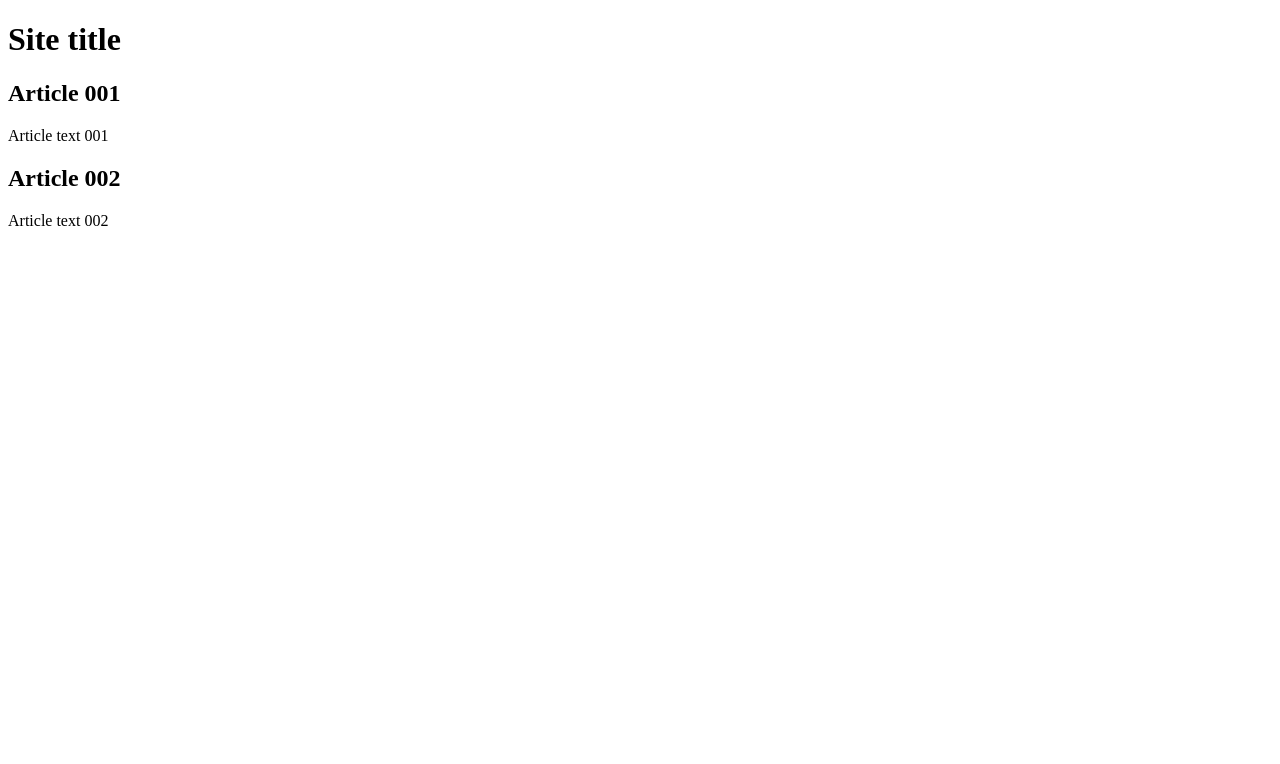
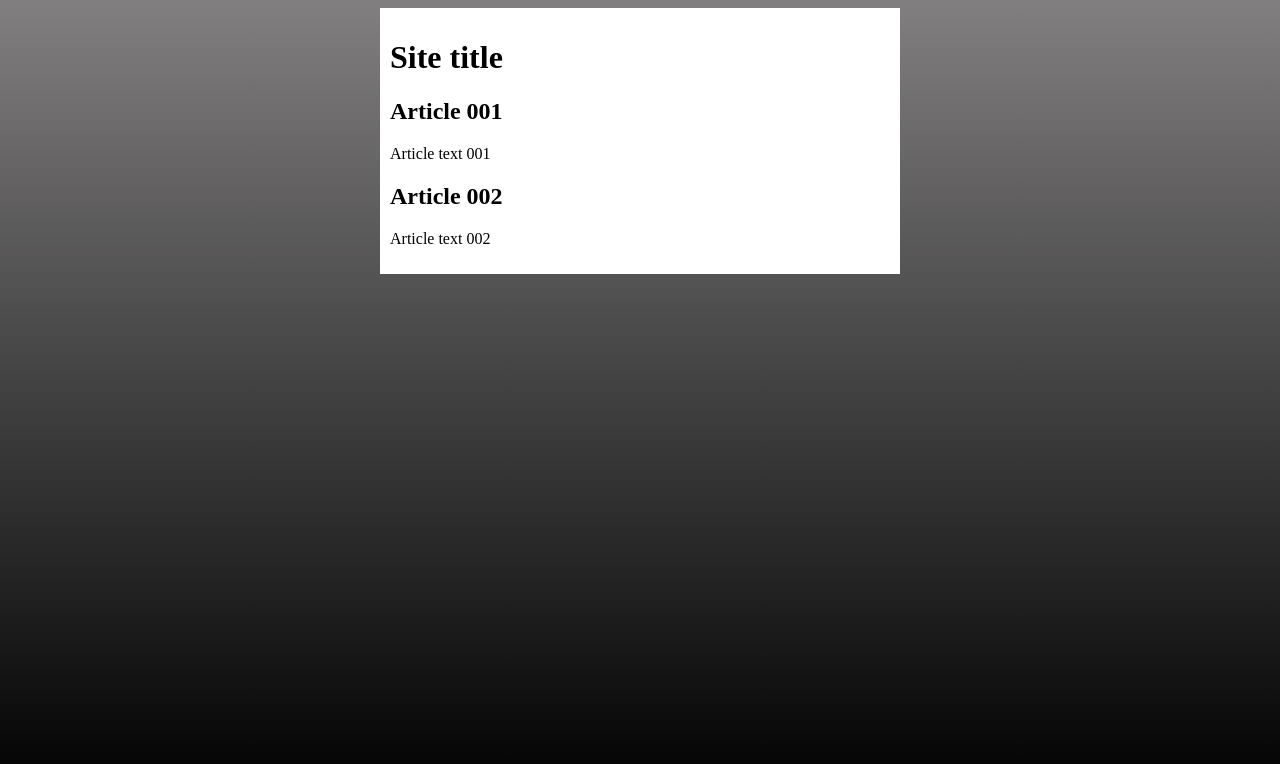
Before and after one commit to SamuelMilla/Website-Project, a plain HTML site: page index.html in a window 1280 px wide. Drawn offline with Linux system fonts and the light colour scheme.

Commit message:
First design commit

```diff
--- /dev/null
+++ b/estyle/style.css
@@ -0,0 +1,16 @@
+{
+    font-family: Arial, Helvetica, sans-serif;
+    font-size: 16px;
+}
+
+body{
+    background: linear-gradient(#817f7f, #000000) fixed;
+}
+
+main {
+    background-color: white;
+    width: 500px;
+    margin: auto;
+    padding: 10px;
+    box-shadow: 3px 3px 5px rgba(0d, 0, 0, 473);
+}
--- a/index.html
+++ b/index.html
@@ -5,6 +5,7 @@
     <meta http-equiv="X-UA-Compatible" content="IE=edge">
     <meta name="viewport" content="width=device-width, initial-scale=1.0">
     <title>Site title</title>
+    <link rel="stylesheet" href="estyle/style.css">
 </head>
 <body>
     <main>
```
